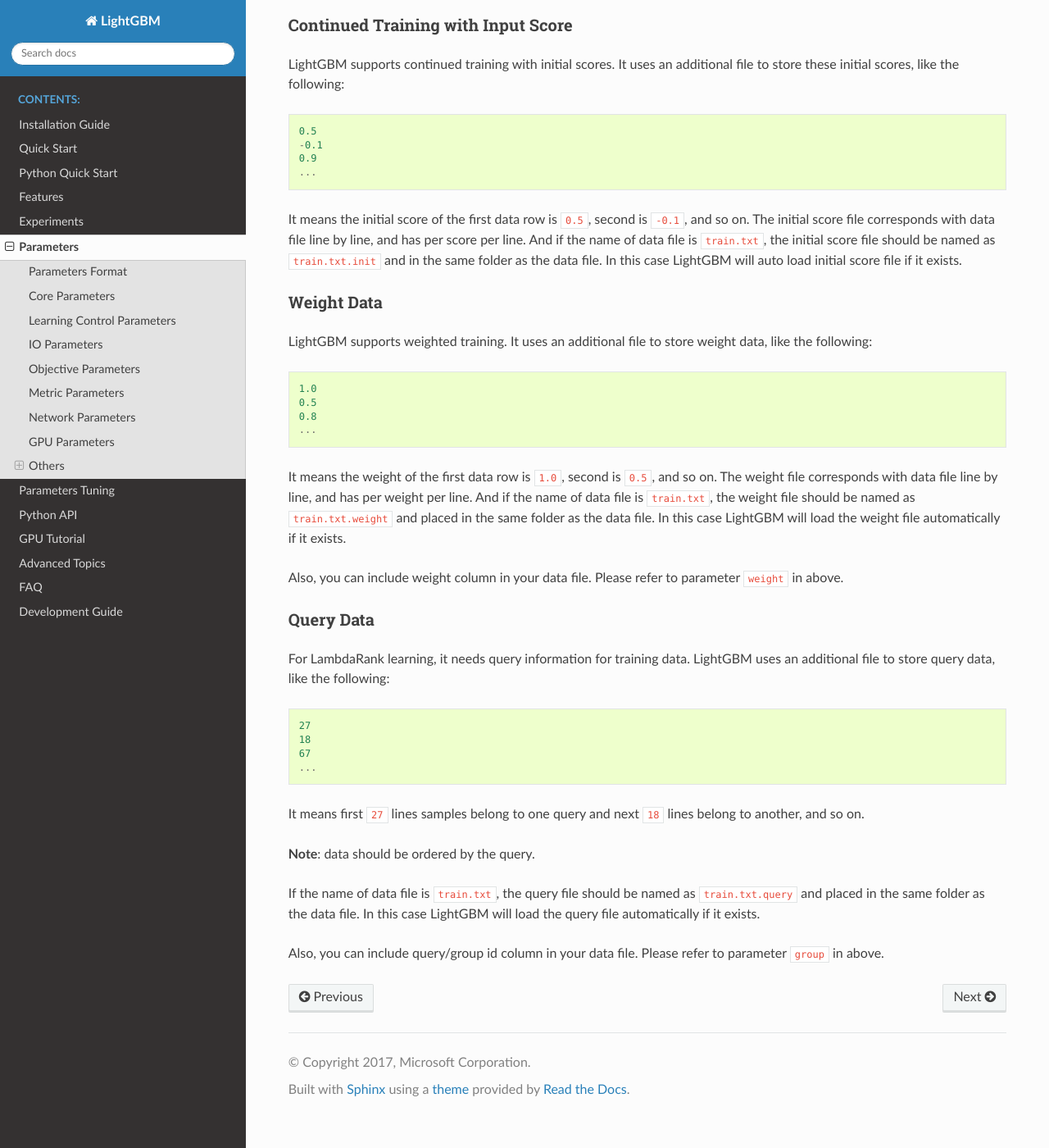
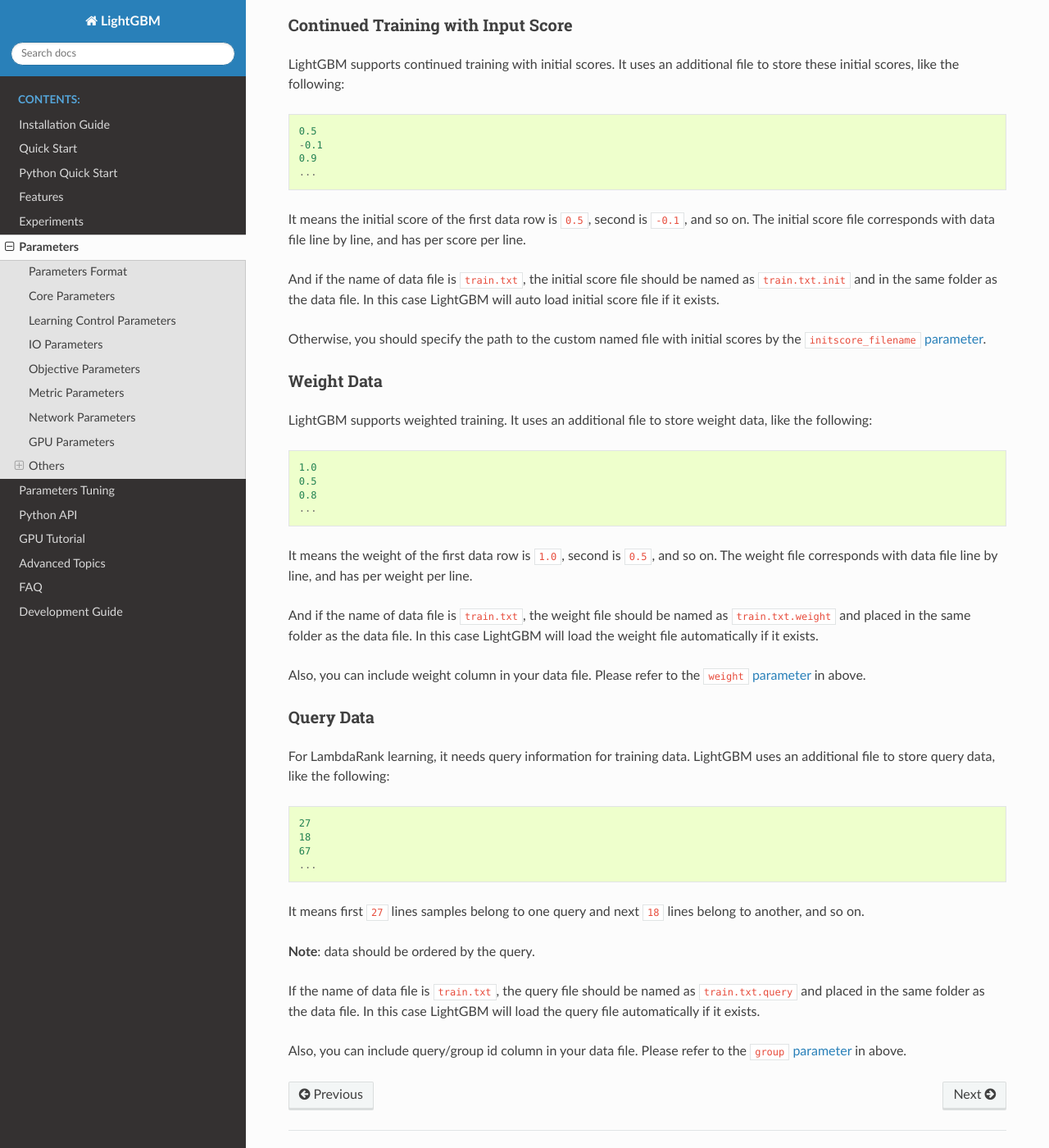
Before and after one commit to microsoft/LightGBM, a Sphinx documentation site: the page built from docs/Parameters.rst, in a window 1280 px wide and 1400 px high, scrolled down 12045 px. Shown: the whole window at 82% size. Built offline with Sphinx 7.4.7 and the Read the Docs theme 2.0.0, drawn with Linux system fonts in a browser that asks for light colours; pages that are not in the unit, such as notebooks, are missing from menus.

Commit message:
added info about initscore_filename in Continued Training section and edited links

```diff
--- a/docs/Parameters.rst
+++ b/docs/Parameters.rst
@@ -858,8 +858,11 @@ LightGBM supports continued training with initial scores. It uses an additional
 
 It means the initial score of the first data row is ``0.5``, second is ``-0.1``, and so on.
 The initial score file corresponds with data file line by line, and has per score per line.
+
 And if the name of data file is ``train.txt``, the initial score file should be named as ``train.txt.init`` and in the same folder as the data file.
 In this case LightGBM will auto load initial score file if it exists.
+
+Otherwise, you should specify the path to the custom named file with initial scores by the ``initscore_filename`` `parameter <#initscore_filename>`__.
 
 Weight Data
 ~~~~~~~~~~~
@@ -875,10 +878,11 @@ LightGBM supports weighted training. It uses an additional file to store weight
 
 It means the weight of the first data row is ``1.0``, second is ``0.5``, and so on.
 The weight file corresponds with data file line by line, and has per weight per line.
+
 And if the name of data file is ``train.txt``, the weight file should be named as ``train.txt.weight`` and placed in the same folder as the data file.
 In this case LightGBM will load the weight file automatically if it exists.
 
-Also, you can include weight column in your data file. Please refer to parameter ``weight`` in above.
+Also, you can include weight column in your data file. Please refer to the ``weight`` `parameter <#weight_column>`__ in above.
 
 Query Data
 ~~~~~~~~~~
@@ -900,6 +904,6 @@ It means first ``27`` lines samples belong to one query and next ``18`` lines be
 If the name of data file is ``train.txt``, the query file should be named as ``train.txt.query`` and placed in the same folder as the data file.
 In this case LightGBM will load the query file automatically if it exists.
 
-Also, you can include query/group id column in your data file. Please refer to parameter ``group`` in above.
+Also, you can include query/group id column in your data file. Please refer to the ``group`` `parameter <#group_column>`__ in above.
 
 .. _Laurae++ Interactive Documentation: https://sites.google.com/view/lauraepp/parameters
--- a/docs/Quick-Start.rst
+++ b/docs/Quick-Start.rst
@@ -37,8 +37,8 @@ For the setting details, please refer to `Parameters <./Parameters.rst>`__.
 Weight and Query/Group Data
 ~~~~~~~~~~~~~~~~~~~~~~~~~~~
 
-LightGBM also supports weighted training, it needs an additional `weight data <./Parameters.rst#weight_column>`__.
-And it needs an additional `query data <./Parameters.rst#group_column>`_ for ranking task.
+LightGBM also supports weighted training, it needs an additional `weight data <./Parameters.rst#weight-data>`__.
+And it needs an additional `query data <./Parameters.rst#query-data>`_ for ranking task.
 
 Also, weight and query data could be specified as columns in training data in the same manner as label.
 
```
